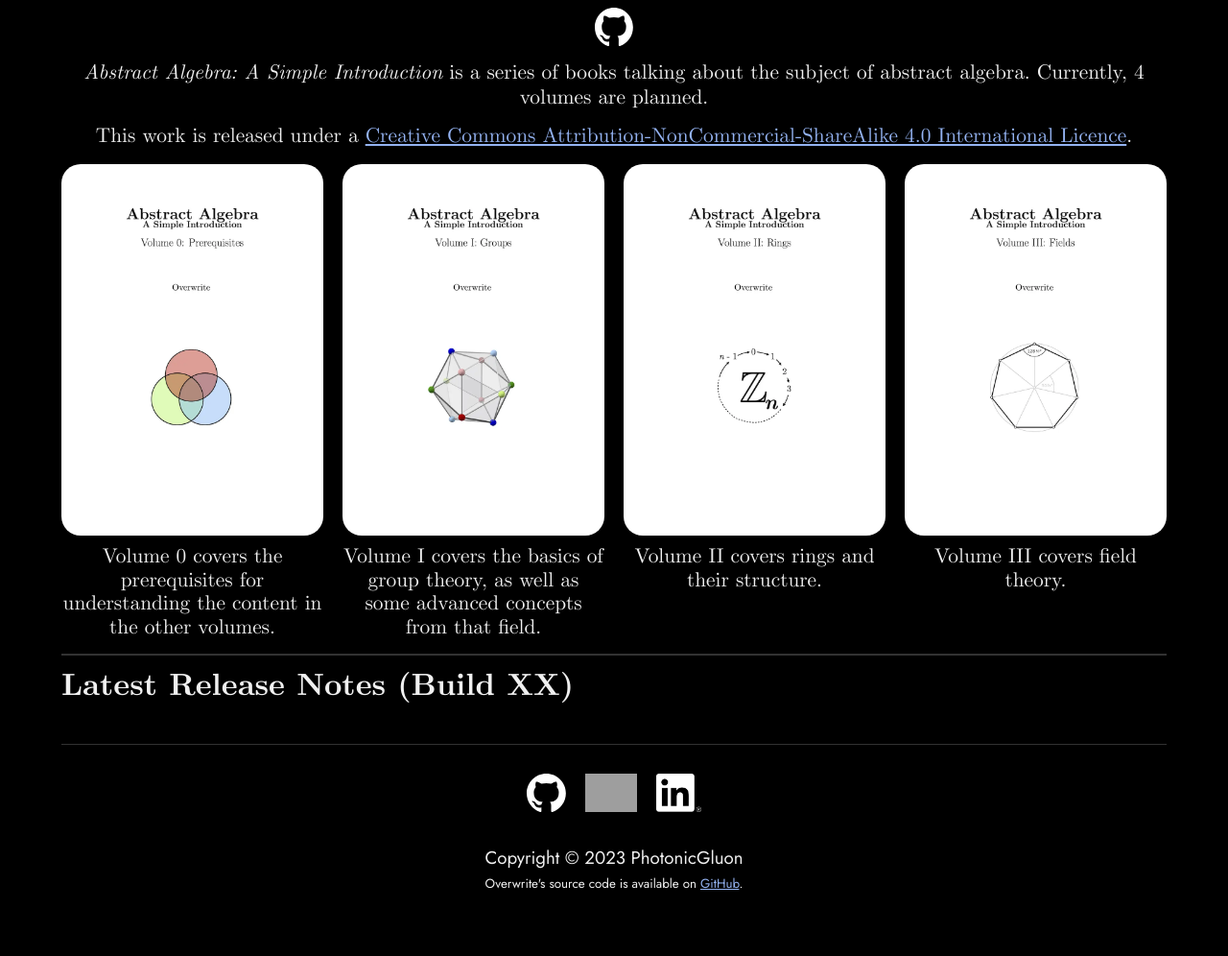
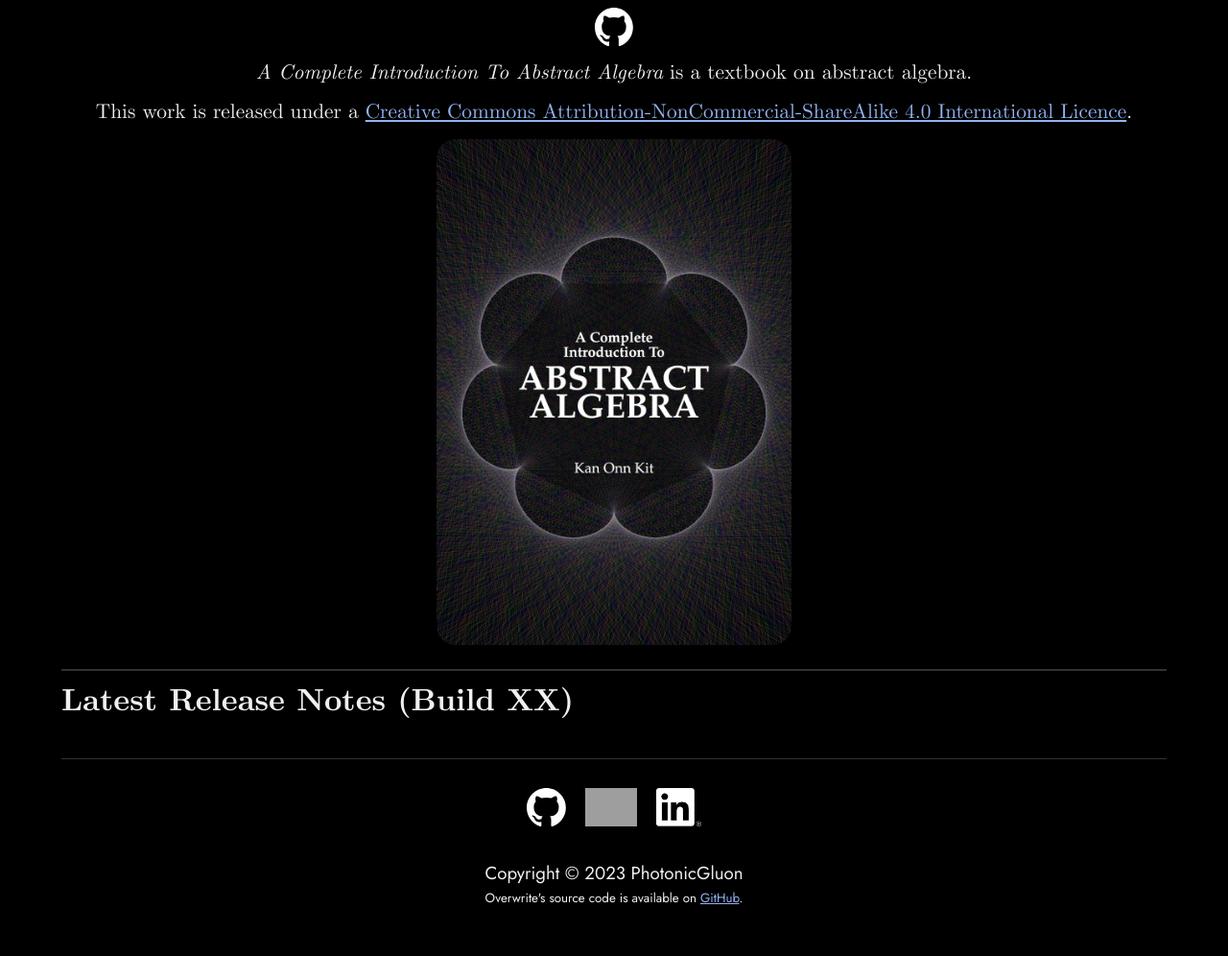
Before and after one commit to PhotonicGluon/photonicgluon.github.io, a Jekyll site: the page built from projects/abstract-algebra.html, in a window 1280 px wide. Shown: the part 672-1668 px from the top of the page at 96% size. Built offline with Jekyll 4.4.1, drawn with Linux system fonts in a browser that asks for light colours; grey boxes are pictures that could not be loaded.

Commit message:
Update Abstract Algebra project

```diff
--- a/projects/abstract-algebra.html
+++ b/projects/abstract-algebra.html
@@ -19,41 +19,19 @@ vendor_scripts: >-
 
 <div class="abstract-algebra">
     <p style="text-align: center">
-        <em>Abstract Algebra: A Simple Introduction</em> is a series of books talking about the subject of
-        abstract algebra. Currently, 4 volumes are planned.
+        <em>A Complete Introduction To Abstract Algebra</em> is a textbook on abstract algebra.
     </p>
     <p style="text-align: center">
         This work is released under a <a href="https://creativecommons.org/licenses/by-nc-sa/4.0/">Creative Commons
         Attribution-NonCommercial-ShareAlike 4.0 International Licence</a>.
     </p>
     <div class="book-grid">
+        <div class="book"></div>  <!-- Lazy way to make the book centered -->
         <div class="book">
             <div class="book-cover">
-                <img src="/projects/resources/abstract-algebra/Volume0.webp" alt="Volume 0 Cover">
+                <img src="/projects/resources/abstract-algebra/cover-mockup.webp" alt="Cover Mockup">
             </div>
-            <div class="book-download" id="volume-0"></div>
-            <span>Volume 0 covers the prerequisites for understanding the content in the other volumes.</span>
-        </div>
-        <div class="book">
-            <div class="book-cover">
-                <img src="/projects/resources/abstract-algebra/Volume1.webp" alt="Volume 1 Cover">
-            </div>
-            <div class="book-download" id="volume-1"></div>
-            <span>Volume I covers the basics of group theory, as well as some advanced concepts from that field.</span>
-        </div>
-        <div class="book">
-            <div class="book-cover">
-                <img src="/projects/resources/abstract-algebra/Volume2.webp" alt="Volume 2 Cover">
-            </div>
-            <div class="book-download" id="volume-2"></div>
-            <span>Volume II covers rings and their structure.</span>
-        </div>
-        <div class="book">
-            <div class="book-cover">
-                <img src="/projects/resources/abstract-algebra/Volume3.webp" alt="Volume 3 Cover">
-            </div>
-            <div class="book-download" id="volume-3"></div>
-            <span>Volume III covers field theory.</span>
+            <div class="book-download" id="book-download"></div>
         </div>
     </div>
 
--- a/projects/projects.json
+++ b/projects/projects.json
@@ -19,10 +19,10 @@
     ],
     "start_date": "2022-10-04",
     "end_date": "Present",
-    "banner": "https://raw.githubusercontent.com/PhotonicGluon/Abstract-Algebra-Book/main/Images/banner/banner-light.webp",
+    "banner": "https://raw.githubusercontent.com/PhotonicGluon/Abstract-Algebra-Book/main/images/banner/banner.webp",
     "summary": "A series of books about abstract algebra.",
     "github_url": "https://github.com/PhotonicGluon/Abstract-Algebra-Book",
-    "featured": 3
+    "featured": 2
   },
   "auditranscribe": {
     "name": "AudiTranscribe",
@@ -36,7 +36,7 @@
     "summary": "An open-source music transcription application.",
     "github_url": "https://github.com/AudiTranscribe/AudiTranscribe",
     "website_url": "https://auditranscribe.app/",
-    "featured": 2
+    "featured": 3
   },
   "chess-clock-trivia": {
     "name": "Chess Clock Trivia",
--- a/projects/resources/abstract-algebra/abstract-algebra.css
+++ b/projects/resources/abstract-algebra/abstract-algebra.css
@@ -38,7 +38,7 @@
 
 .book-grid {
     display: grid;
-    grid-template-columns: repeat(4, minmax(0, 1fr));
+    grid-template-columns: repeat(3, minmax(0, 1fr));
     grid-column-gap: 20px;
     grid-row-gap: 50px;
 }
--- a/projects/resources/abstract-algebra/abstract-algebra.js
+++ b/projects/resources/abstract-algebra/abstract-algebra.js
@@ -21,26 +21,18 @@ $(document).ready(() => {
     $.get("https://api.github.com/repos/PhotonicGluon/Abstract-Algebra-Book/releases", (releases) => {
         let latestRelease = releases[0];
         let assets = latestRelease["assets"];
-        let numAssets = assets.length;
         let body = latestRelease["body"];
 
-        for (let i = 0; i < numAssets; i++) {
-            let asset = assets[i];
+        let asset = assets[0];
+        let name = asset["name"];
+        let downloadURL = asset["browser_download_url"];
 
-            let name = asset["name"];
-            let downloadURL = asset["browser_download_url"];
+        let nameMatch = name.match(/Abstract_Algebra-v(?<version>[\d.]+)\.pdf/);
+        let version = nameMatch.groups["version"];
 
-            let nameMatch = name.match(/Volume(?<volNum>\d)_v(?<volVer>[\d.]+)\.pdf/);
-            let volumeNumber = nameMatch.groups["volNum"];
-            let volumeNumberRoman = romanNumeral(volumeNumber);
-            let volumeVersion = nameMatch.groups["volVer"];
-
-            let version = volumeNumberRoman + "." + volumeVersion;
-
-            $(`#volume-${volumeNumber}`).html(
-                `<a href="${downloadURL}" class="button" download>Download Version ${version}</a>`
-            );
-        }
+        $(`#book-download`).html(
+            `<a href="${downloadURL}" class="button" download>Download Version ${version}</a>`
+        );
 
         $("#latest-release").html(`(${latestRelease["name"]})`);
         $("#changelog").html(converter.makeHtml(body));
```
Also changed, not shown: projects/resources/abstract-algebra/Volume0.webp (deleted), projects/resources/abstract-algebra/Volume1.webp (deleted), projects/resources/abstract-algebra/Volume2.webp (deleted), projects/resources/abstract-algebra/Volume3.webp (deleted), projects/resources/abstract-algebra/cover-mockup.webp (added).
